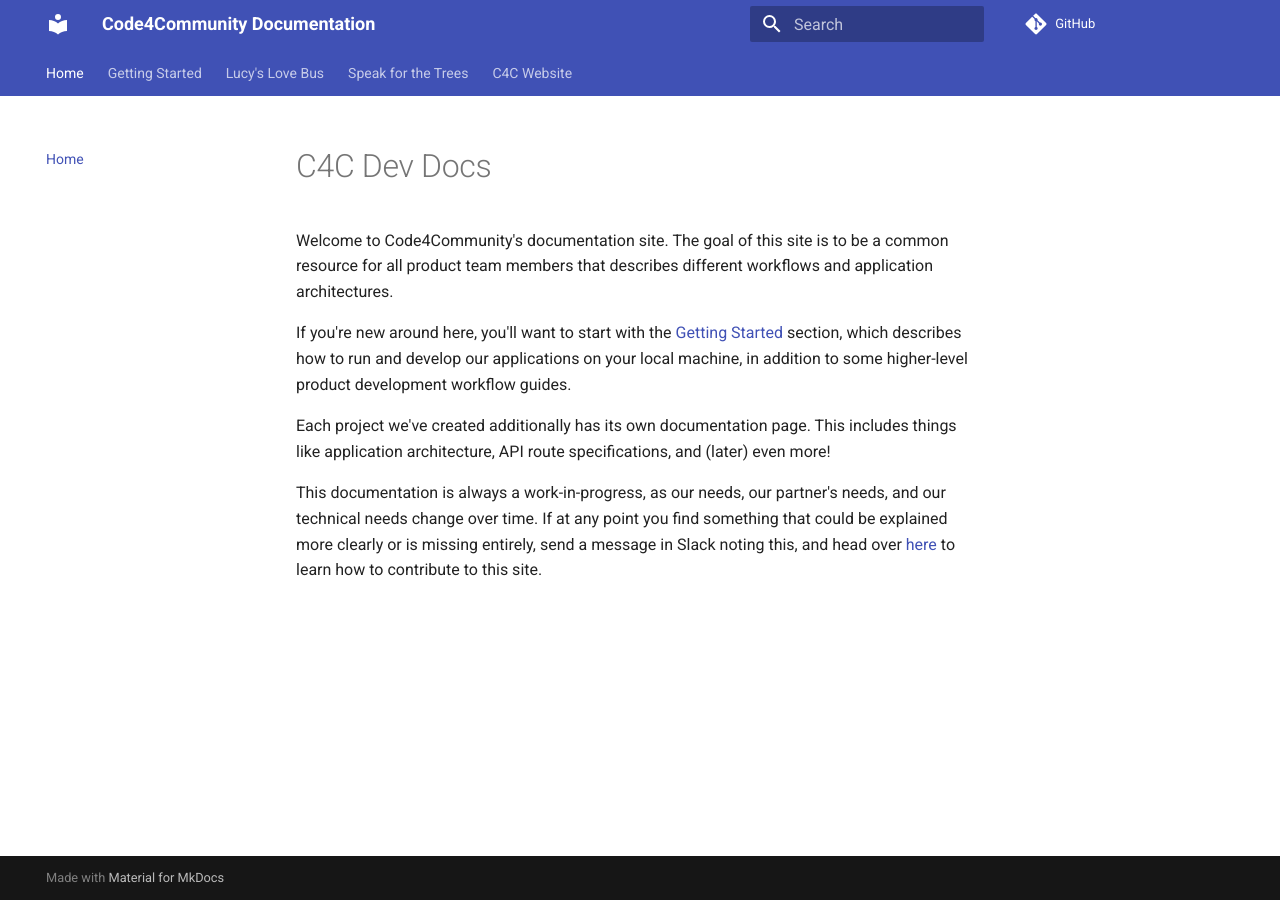
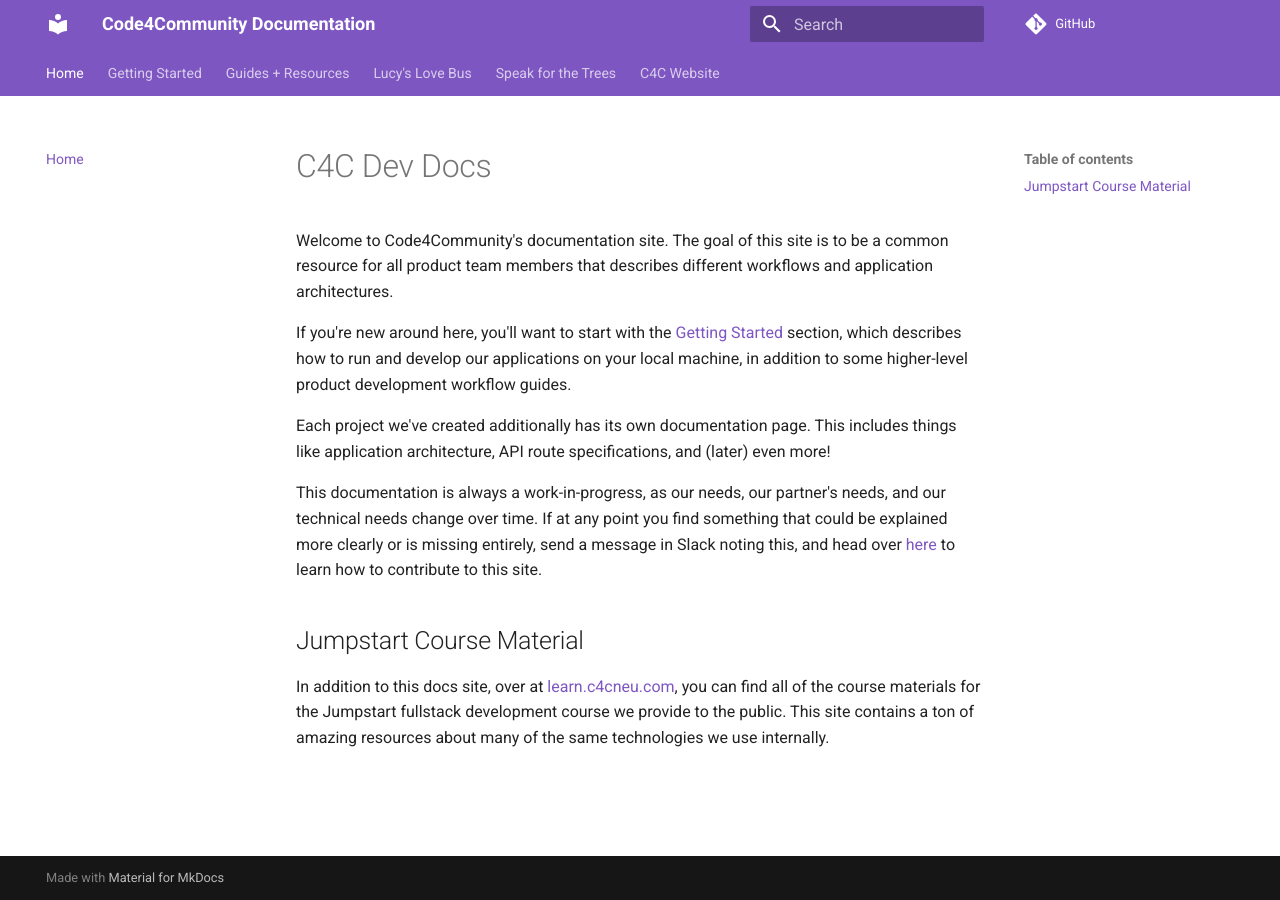
Before and after one commit to Code-4-Community/c4c-dev-docs, an MkDocs documentation site: the page built from docs/index.md, in a window 1280 px wide. Built offline with MkDocs 1.6.1 and Material for MkDocs 9.7.7, drawn with Linux system fonts in a browser that asks for light colours; comment, search, counter and statistics services are not loaded.

Commit message:
initial redux guide. also, changed color to purple

```diff
--- a/docs/index.md
+++ b/docs/index.md
@@ -7,3 +7,7 @@
 Each project we've created additionally has its own documentation page. This includes things like application architecture, API route specifications, and (later) even more!
 
 This documentation is always a work-in-progress, as our needs, our partner's needs, and our technical needs change over time. If at any point you find something that could be explained more clearly or is missing entirely, send a message in Slack noting this, and head over [here](./getting-started/mkdocs-starter.md) to learn how to contribute to this site.
+
+## Jumpstart Course Material
+
+In addition to this docs site, over at [learn.c4cneu.com](https://learn.c4cneu.com), you can find all of the course materials for the Jumpstart fullstack development course we provide to the public. This site contains a ton of amazing resources about many of the same technologies we use internally.
--- a/mkdocs.yml
+++ b/mkdocs.yml
@@ -6,6 +6,8 @@
   favicon: img/favicon.ico
   features:
     - tabs
+  palette:
+    primary: deep purple
 
 markdown_extensions:
   - admonition
@@ -20,6 +22,10 @@
     - Codebase Setup Guide: getting-started/setup-local-dev.md
     - Contributing to Dev Docs: getting-started/mkdocs-starter.md
     - API Specification Example: getting-started/api-spec-example.md
+  - Guides + Resources:
+    - Home: guides/index.md
+    - Jumpstart Fullstack Course: https://learn.c4cneu.com
+    - Frontend Data Architecture with Redux: guides/frontend-redux.md
   - Lucy's Love Bus:
     - Home: llb/index.md
     - Feature API Specification: llb/llb-api-spec.md
```
Also changed, not shown: docs/guides/frontend-redux.md (added, +60 -0 lines), docs/guides/index.md (added, +5 -0 lines).
